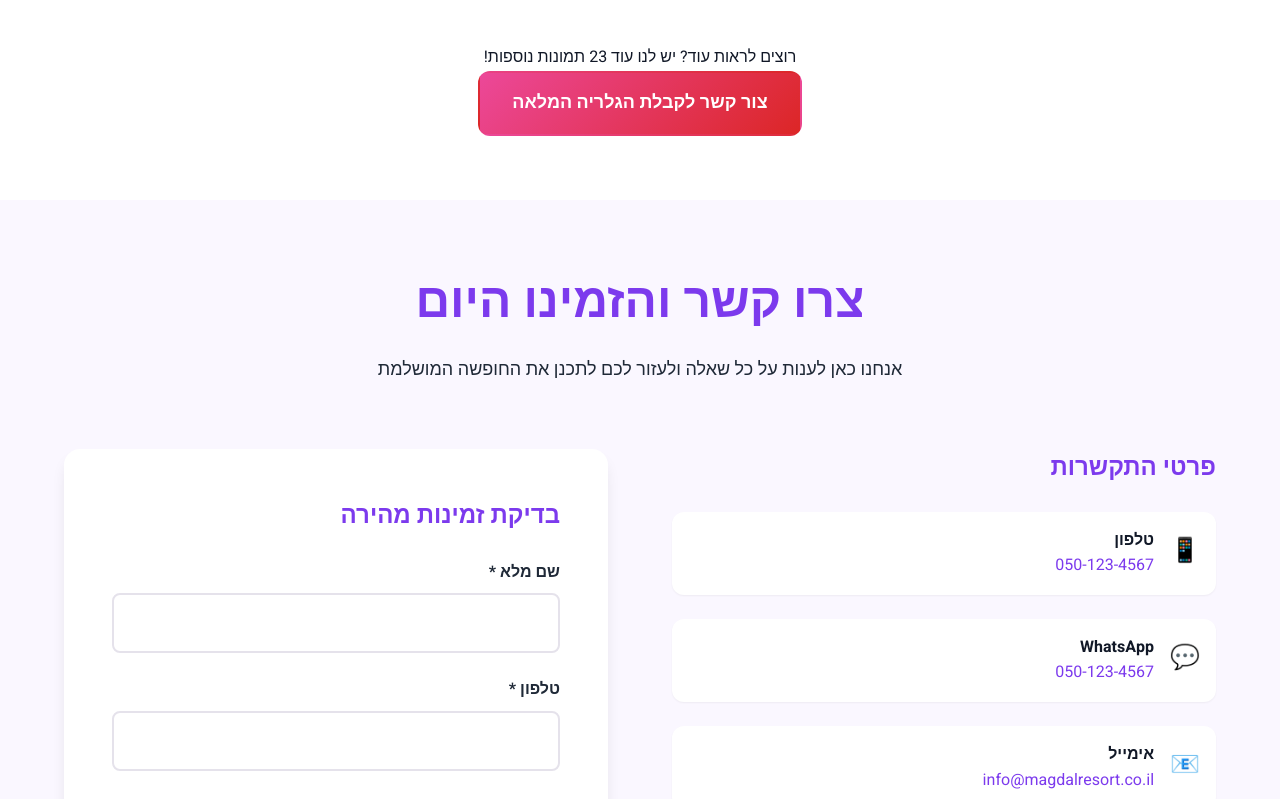
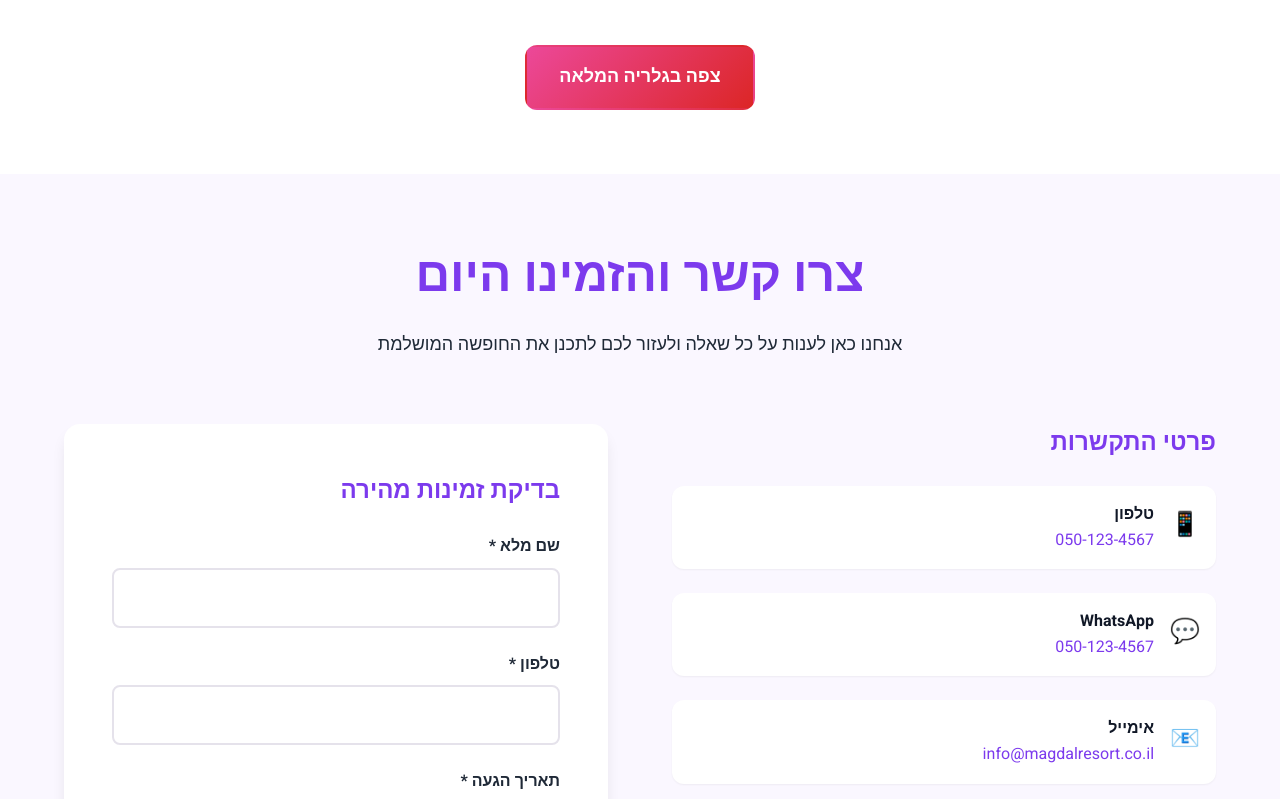
Before and after one commit to kfischi/MIGDAL, a website: page index.html in a window 1280 px wide. Shown: the part 3511-4310 px from the top of the page. Drawn offline with Linux system fonts and the light colour scheme.

Commit message:
Update index.html

```diff
--- a/index.html
+++ b/index.html
@@ -1077,8 +1077,7 @@
                 </div>
 
                 <div class="gallery-cta">
-                    <p>רוצים לראות עוד? יש לנו עוד 23 תמונות נוספות!</p>
-                    <a href="#contact" class="btn btn-primary">צור קשר לקבלת הגלריה המלאה</a>
+                    <a href="gallery.html" class="btn btn-primary">צפה בגלריה המלאה</a>
                 </div>
             </div>
         </section>
```
